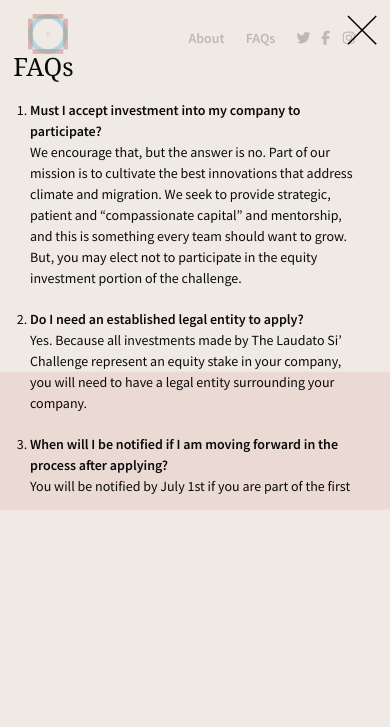
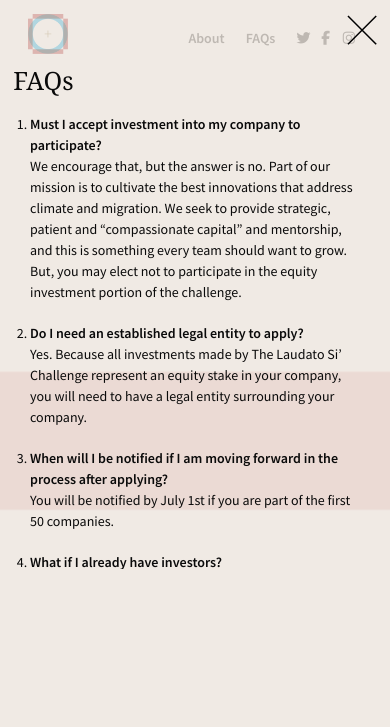
Before and after one commit to FifthTribe/vatican-challenge, a PHP site: page /faqs.html in a window 390 px wide. Shown: the top 727 px of the page. Run offline with PHP 8.4, Linux system fonts and the light colour scheme; some libraries are stand-ins or nearby versions.

Commit message:
extend text box on mobile

```diff
--- a/css/style.css
+++ b/css/style.css
@@ -849,7 +849,7 @@ hr {
   /* line 863, /Users/AnhLe/Desktop/Vatican/css/style.scss */
   #about .about-canvas .content {
     padding: 0px;
-    max-height: 32rem;
+    height: 32rem;
     overflow: scroll; }
     /* line 867, /Users/AnhLe/Desktop/Vatican/css/style.scss */
     #about .about-canvas .content .about,
@@ -872,7 +872,7 @@ hr {
   /* line 890, /Users/AnhLe/Desktop/Vatican/css/style.scss */
   #faqs .faqs-canvas .content {
     padding: 0px;
-    max-height: 32rem;
+    height: 32rem;
     overflow: scroll; }
     /* line 894, /Users/AnhLe/Desktop/Vatican/css/style.scss */
     #faqs .faqs-canvas .content .one,
@@ -894,6 +894,11 @@ hr {
     margin-bottom: 1rem; }
   /* line 919, /Users/AnhLe/Desktop/Vatican/css/style.scss */
   .map .process-box {
+    margin-top: 1rem; }
+  /* line 925, /Users/AnhLe/Desktop/Vatican/css/style.scss */
+  #about .about-canvas .content,
+  #faqs .faqs-canvas .content {
+    height: 36rem;
     margin-top: 1rem; } }
 
 /*# sourceMappingURL=style.css.map */
--- a/css/style.scss
+++ b/css/style.scss
@@ -862,7 +862,7 @@ hr {
       }
       .content {
         padding: 0px;
-        max-height: 32rem;
+        height: 32rem;
         overflow: scroll;
         .about,
         .team {
@@ -889,7 +889,7 @@ hr {
       }
       .content {
         padding: 0px;
-        max-height: 32rem;
+        height: 32rem;
         overflow: scroll;
         .one,
         .two {
@@ -920,4 +920,11 @@ hr {
       margin-top: 1rem;
     }
   }
+  #about .about-canvas,
+  #faqs .faqs-canvas {
+    .content {
+      height: 36rem;
+      margin-top: 1rem;
+    }
+  }
 }
```
Also changed, not shown: 1 other file.
